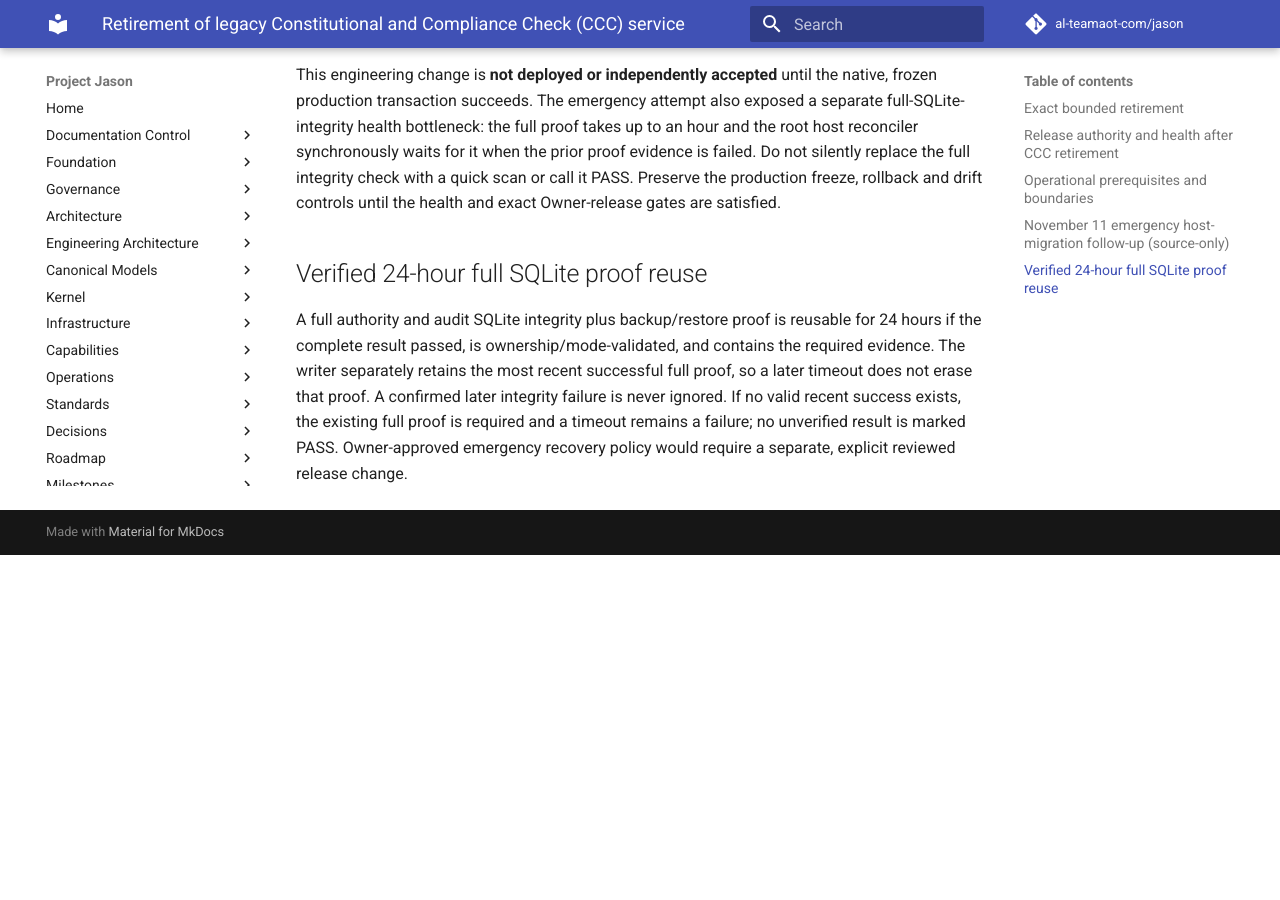
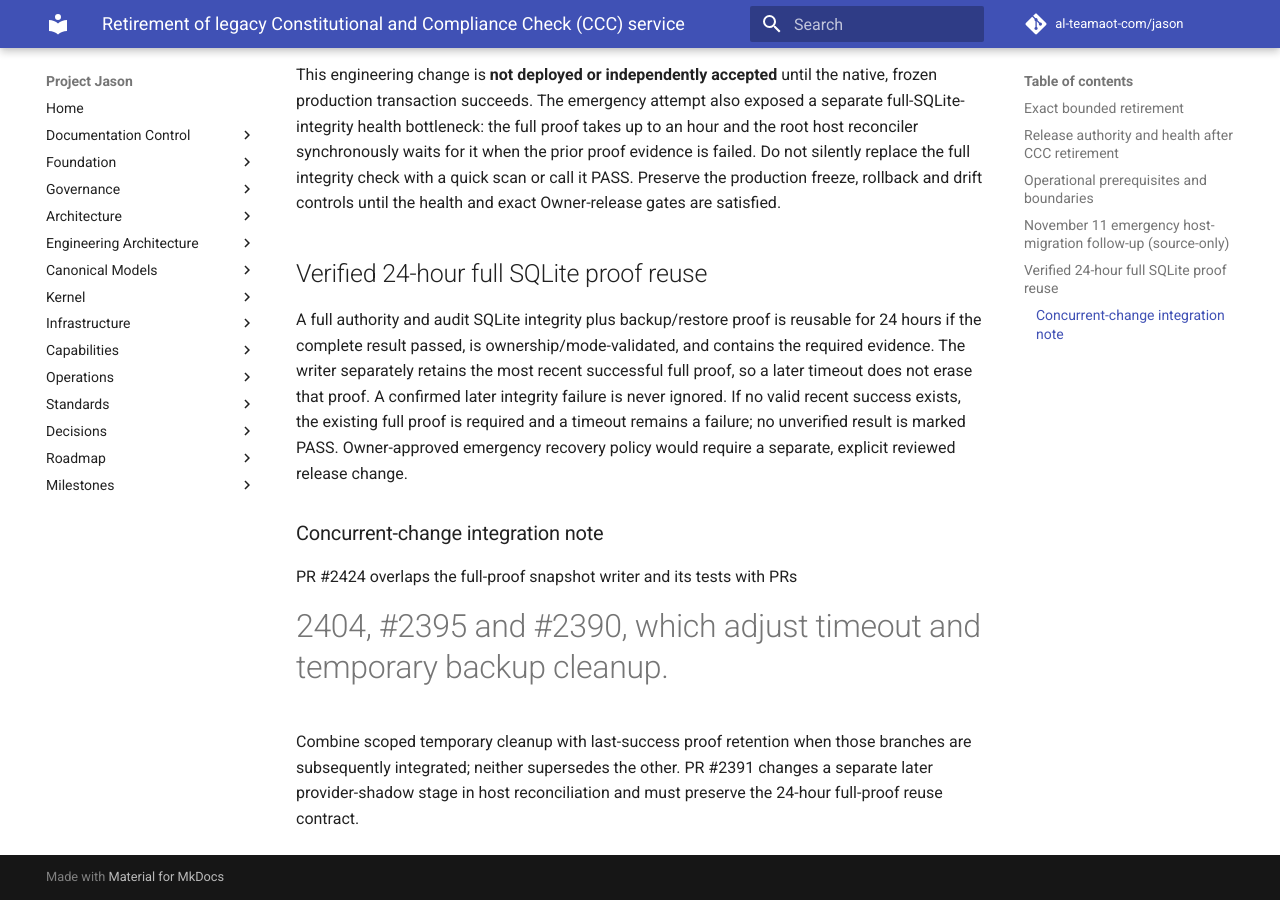
Before and after one commit to al-teamaot-com/jason, an MkDocs documentation site: the page built from docs/operations/CCC-Legacy-Retirement-20261110.md, in a window 1280 px wide and 900 px high, scrolled down 2335 px. Built offline with MkDocs 1.6.1 and Material for MkDocs 9.7.7, drawn with Linux system fonts in a browser that asks for light colours; comment, search, counter and statistics services are not loaded; before the commit the page ends 2890 px from its top, so only the background shows below that.

Commit message:
Document reviewed concurrent integrity and host changes

```diff
--- a/docs/operations/CCC-Legacy-Retirement-20261110.md
+++ b/docs/operations/CCC-Legacy-Retirement-20261110.md
@@ -112,3 +112,12 @@ later integrity failure is never ignored. If no valid recent success exists,
 the existing full proof is required and a timeout remains a failure; no
 unverified result is marked PASS. Owner-approved emergency recovery policy
 would require a separate, explicit reviewed release change.
+
+### Concurrent-change integration note
+
+PR #2424 overlaps the full-proof snapshot writer and its tests with PRs
+#2404, #2395 and #2390, which adjust timeout and temporary backup cleanup.
+Combine scoped temporary cleanup with last-success proof retention when those
+branches are subsequently integrated; neither supersedes the other. PR #2391
+changes a separate later provider-shadow stage in host reconciliation and must
+preserve the 24-hour full-proof reuse contract.
```
